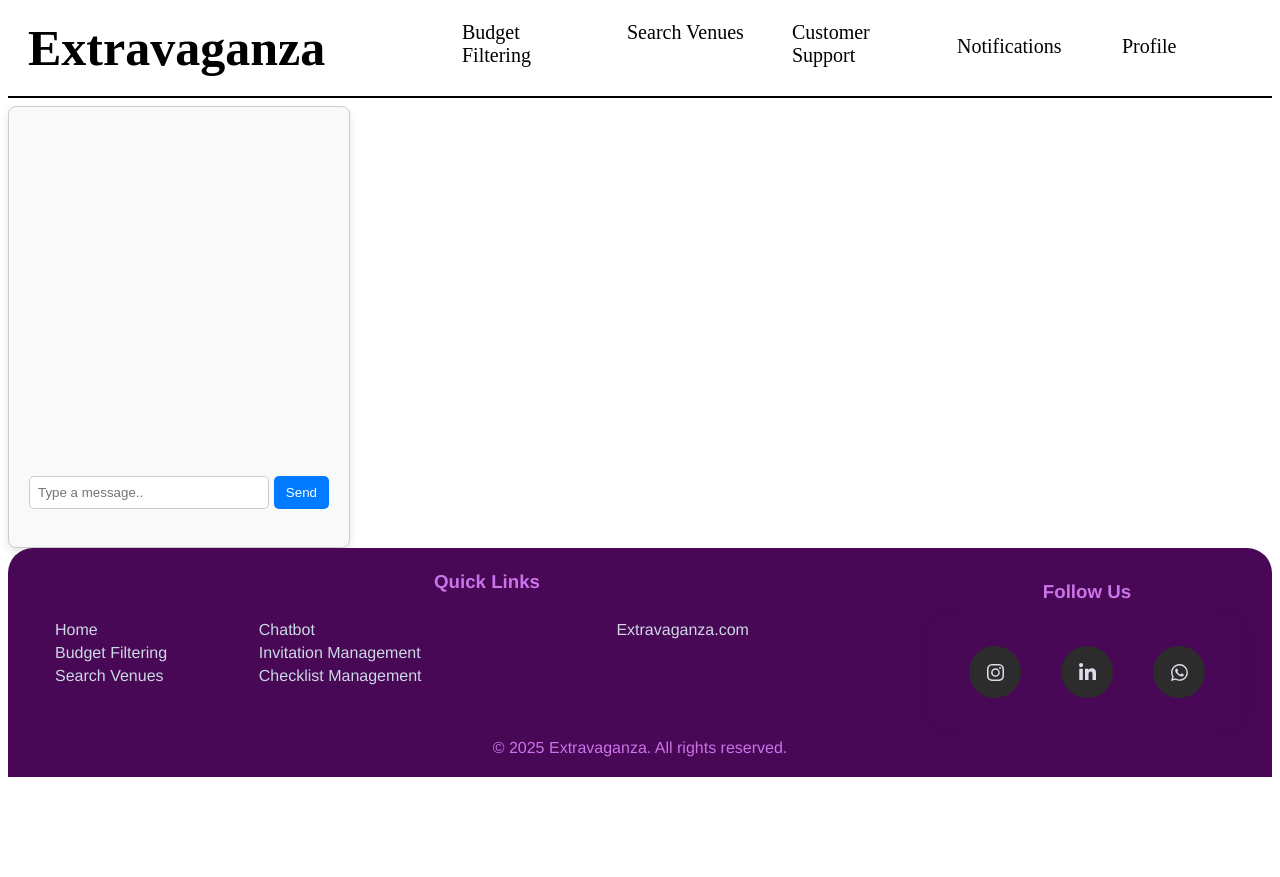
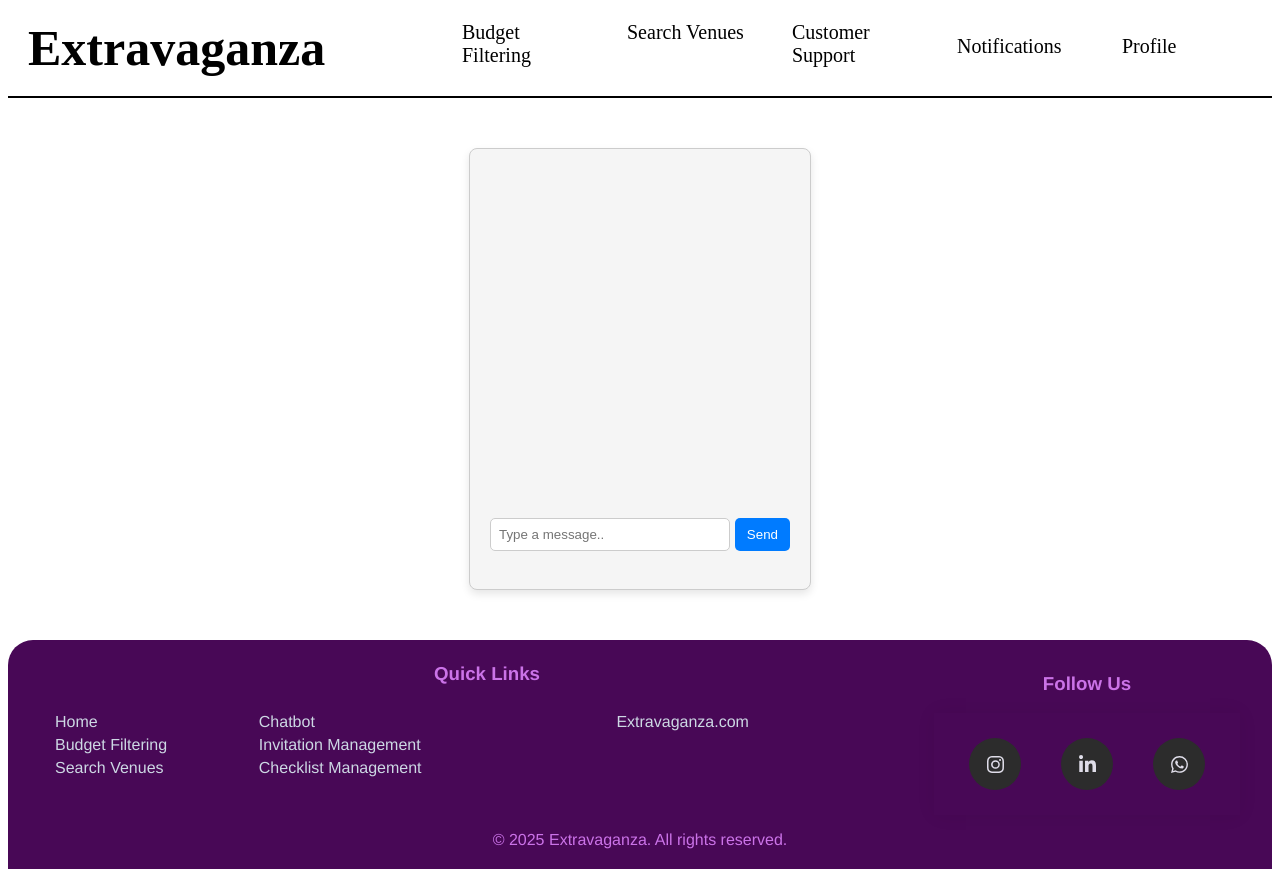
Before and after one commit to udanilokuhetti92/EventExtravaganza-Frontend, a React (Vite) app: page / in a window 1280 px wide. Before the commit the page ends 800 px from the top, so only its background shows below. Built offline with nearby package versions, Linux system fonts and the light colour scheme.

Commit message:
Update chatbot.css

```diff
--- a/src/chatbot/chatbot.css
+++ b/src/chatbot/chatbot.css
@@ -1,14 +1,17 @@
 .chatbot-container {
     width: 300px;
     height: 400px;
-    display: flex;
+    display:flex;
     flex-direction: column;
     justify-content: center;
     border: 1px solid #ccc;
     border-radius: 8px;
     padding: 20px;
-    background-color: #f9f9f9;
+    background-color:whitesmoke;
     box-shadow: 0 4px 8px rgba(0, 0, 0, 0.1);
+    margin:auto;
+    margin-bottom:50px;
+    margin-top:50px;
 }
 
 .messages {
```
